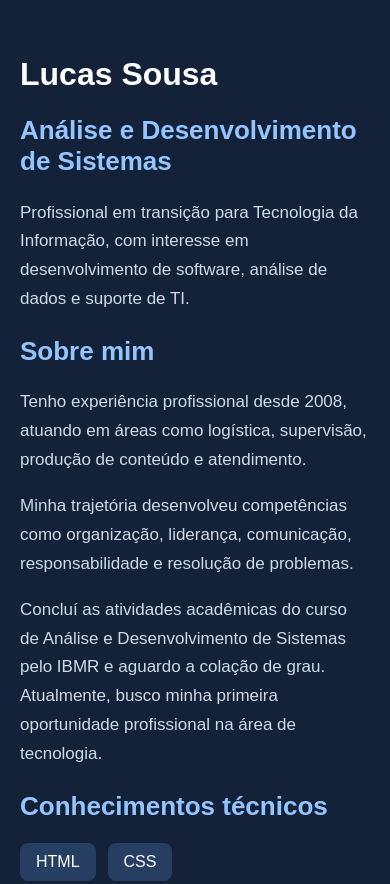
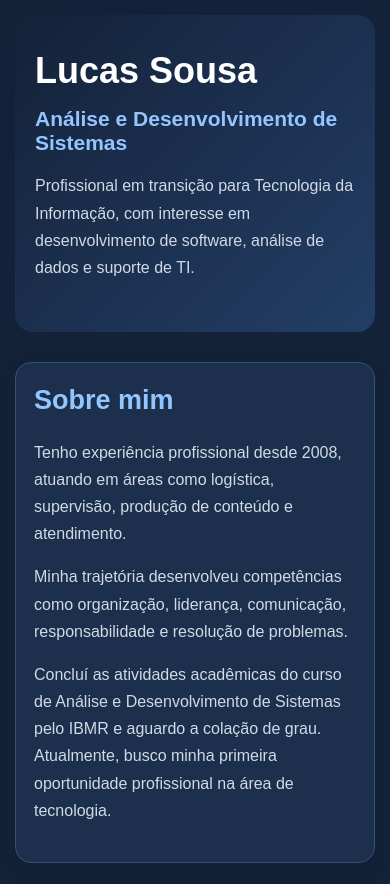
Before and after one commit to lucas-sousa-dev/Meu-primeiro-reposit-rio-teste, a plain HTML site: page index.html in a window 390 px wide. Shown: the top 884 px of the page. Drawn offline with Linux system fonts and the light colour scheme.

Commit message:
Melhora layout do portfolio com cartoes modernos

```diff
--- a/style.css
+++ b/style.css
@@ -1,6 +1,11 @@
 
+/* Configuracoes gerais */
 * {
     box-sizing: border-box;
+}
+
+html {
+    scroll-behavior: smooth;
 }
 
 body {
@@ -10,32 +15,65 @@ body {
     font-family: Arial, sans-serif;
 }
 
+/* Conteudo principal */
 .container {
-    max-width: 900px;
-    margin: 40px auto;
-    padding: 30px;
+    max-width: 1000px;
+    margin: 0 auto;
+    padding: 30px 20px;
+}
+
+/* Apresentacao inicial */
+header {
+    padding: 60px 20px;
+    margin-bottom: 30px;
+    background: linear-gradient(
+        135deg, #142239, #233e65
+    );
+    border-radius: 18px;
 }
 
 h1 {
     color: #ffffff;
-    font-size: 42px;
+    font-size: 48px;
+    margin: 0 0 15px;
 }
 
+header h2 {
+    color: #94c5ff;
+    font-size: 24px;
+}
+
+/* Titulos */
 h2 {
     color: #94c5ff;
-    font-size: 26px;
+    font-size: 27px;
+    margin-top: 0;
 }
 
 h3 {
-    color: #94c5ff;
+    color: #ffffff;
+    font-size: 20px;
+    margin-bottom: 8px;
 }
 
+/* Textos */
 p {
     color: #d1d9e6;
     font-size: 17px;
     line-height: 1.7;
 }
 
+/* Cartoes das secoes */
+section {
+    background-color: #1c304d;
+    padding: 28px;
+    margin-bottom: 24px;
+    border-radius: 16px;
+    border: 1px solid #345174;
+    box-shadow: 0 6px 20px rgba(0,0,0,0.12);
+}
+
+/* Conhecimentos */
 .habilidades {
     display: flex;
     flex-wrap: wrap;
@@ -45,19 +83,59 @@ p {
 }
 
 .habilidades li {
-    background-color: #253e61;
+    background-color: #2b4b74;
+    color: #ffffff;
     padding: 10px 16px;
     border-radius: 8px;
-    color: white;
 }
 
+/* Links */
+a {
+    color: #94c5ff;
+    text-decoration: none;
+    font-weight: bold;
+}
+
+a:hover {
+    color: #ffffff;
+    text-decoration: underline;
+}
+
+a:focus-visible {
+    outline: 2px solid #94c5ff;
+    outline-offset: 4px;
+}
+
+/* Rodape */
+footer {
+    text-align: center;
+    padding: 30px 10px;
+    border-top: 1px solid #345174;
+}
+
+/* Adaptacao para celular */
 @media (max-width: 600px) {
     .container {
-        margin: 15px auto;
-        padding: 20px;
+        padding: 15px;
+    }
+
+    header {
+        padding: 35px 20px;
     }
 
     h1 {
-        font-size: 32px;
+        font-size: 36px;
+    }
+
+    header h2 {
+        font-size: 21px;
+    }
+
+    section {
+        padding: 22px 18px;
+    }
+
+    p {
+        font-size: 16px;
     }
 }
```
